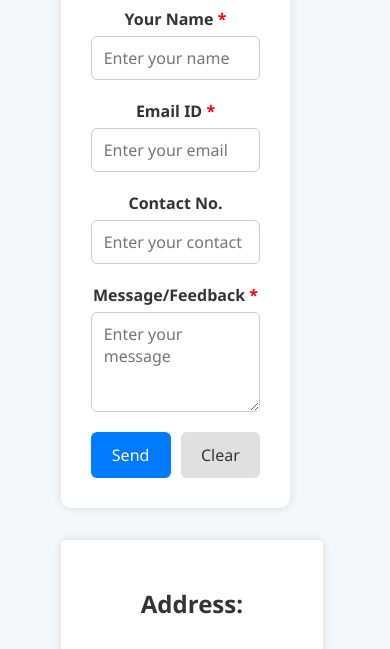
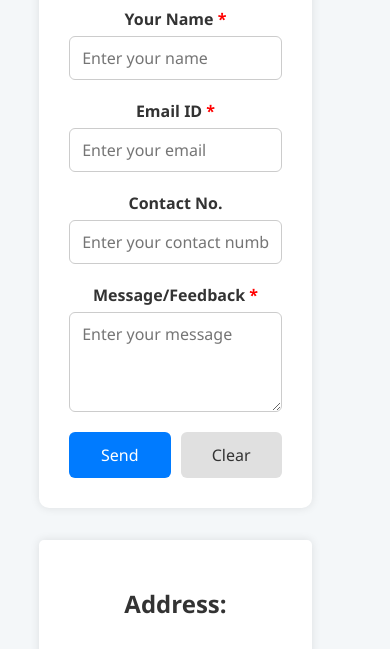
Before and after one commit to Rampawardz/prachiti_international_school, a website: page public/Contact.html in a window 390 px wide. Shown: the part 131-780 px from the top of the page. Drawn offline with Linux system fonts and the light colour scheme.

Commit message:
Fix: updated contact.html

```diff
--- a/public/Contact.html
+++ b/public/Contact.html
@@ -141,13 +141,14 @@
         /* margin-left: 100px; */
     }
 
-    @media (max-width: 900px) {
+    @media (max-width: 800px) {
         body {
             padding: 2rem;
         }
 
       #box {
         justify-content: space-between;
+        width: 90%;
       }
       div {
         display: flex;
@@ -158,6 +159,12 @@
         margin: 0;
         padding: 0;
       }
+    }
+
+    @media (max-width: 450px) {
+        #box{
+            width: 95%;
+        }
     }
 
     @media (max-width: 300px) {
```
